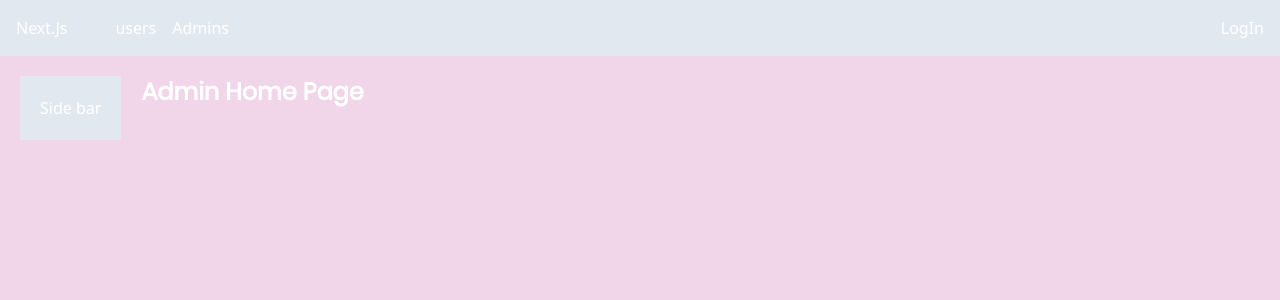
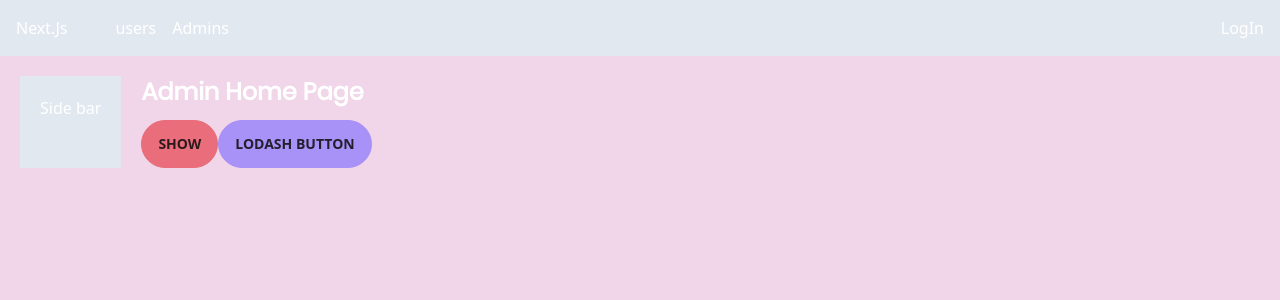
Before and after one commit to devkutub/nextjs-fundamentals, a Next.js app: page /admin in a window 1280 px wide. Shown: the top 300 px of the page. Built offline with nearby package versions, Linux system fonts and the light colour scheme; no server answers.

Commit message:
added lazy loading for components & external js library like lodash

```diff
--- a/app/admin/page.tsx
+++ b/app/admin/page.tsx
@@ -1,12 +1,39 @@
-import { FunctionComponent } from "react";
+'use client';
+import { FunctionComponent, useState } from "react";
+// import HeavyComponent from "../components/HeavyComponent";
+import dynamic from "next/dynamic";
+const HeavyComponent = dynamic(
+    () => import("../components/HeavyComponent"),
+    {
+        ssr: false,
+        loading: () => <p>...loading</p>
+    }
+); // lazy loading, loaded when required, need to use for loaded component or else there will be no use of it
+// import _ from "lodash"; // static import
 
 interface AdminHomePageProps {
 
 }
 
 const AdminHomePage: FunctionComponent<AdminHomePageProps> = () => {
+    const [visible, setVisible] = useState(false);
     return (
-        <h1>Admin Home Page</h1>
+        <>
+            <h1>Admin Home Page</h1>
+            <button className="btn btn-primary" onClick={() => setVisible(true)}>Show</button>
+            {visible && <HeavyComponent />}
+            <button className="btn btn-secondary" onClick={async () => {
+                const _ = (await import("lodash")).default; // lazy loading external javascript library
+                const users = [
+                    { name: "c" },
+                    { name: "b" },
+                    { name: "a" },
+                ];
+
+                const sortedUser = _.orderBy(users, ["name"]);
+                console.log(sortedUser);
+            }}>Lodash Button</button>
+        </>
     );
 }
 
--- /dev/null
+++ b/app/components/HeavyComponent.tsx
@@ -0,0 +1,13 @@
+import { FunctionComponent } from "react";
+
+interface HeavyComponentProps {
+
+}
+
+const HeavyComponent: FunctionComponent<HeavyComponentProps> = () => {
+    return (
+        <h3>My Heavy Component</h3>
+    );
+}
+
+export default HeavyComponent;
--- a/package.json
+++ b/package.json
@@ -36,6 +36,8 @@
   },
   "devDependencies": {
     "@types/bcrypt": "^5.0.1",
-    "daisyui": "^3.9.3"
+    "@types/lodash": "^4.14.201",
+    "daisyui": "^3.9.3",
+    "lodash": "^4.17.21"
   }
 }
```
Also changed, not shown: 1 other file (tests, documents, lock files or other folders).
